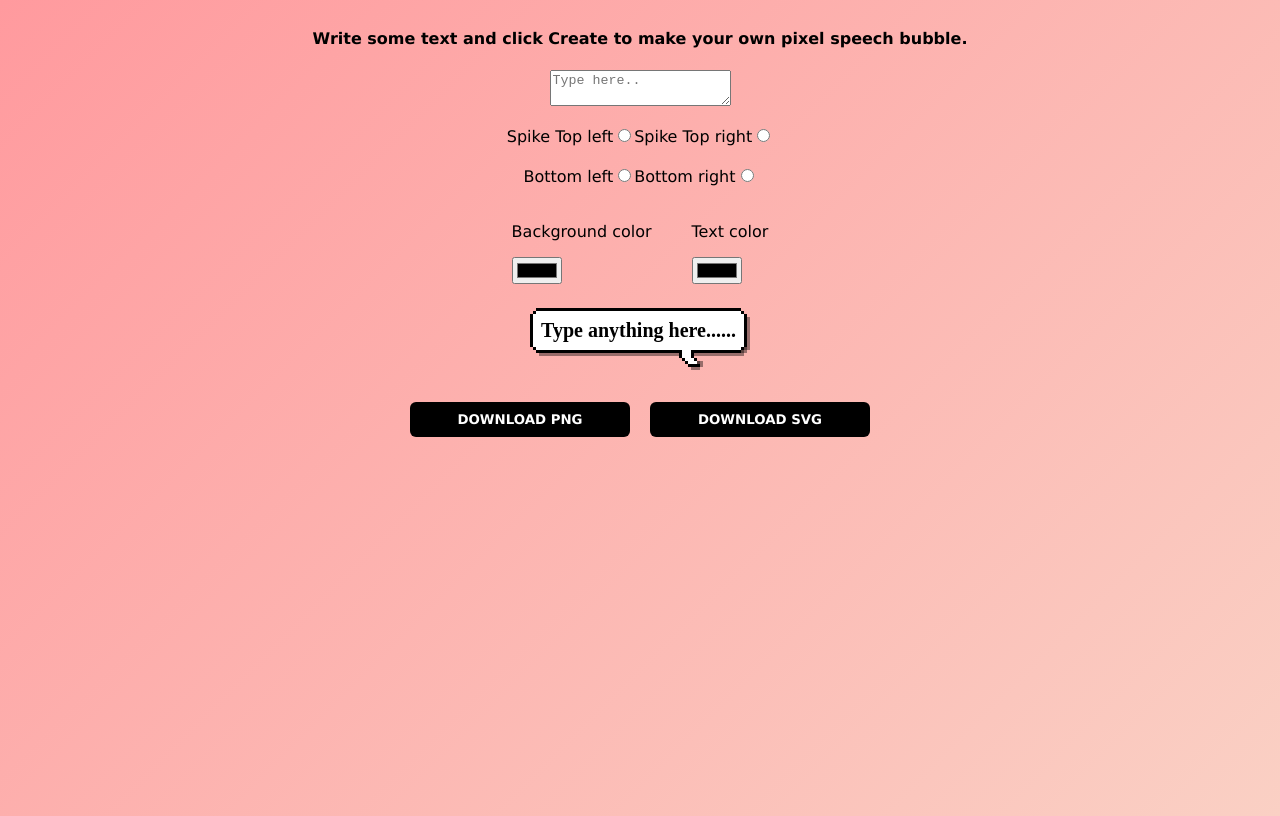
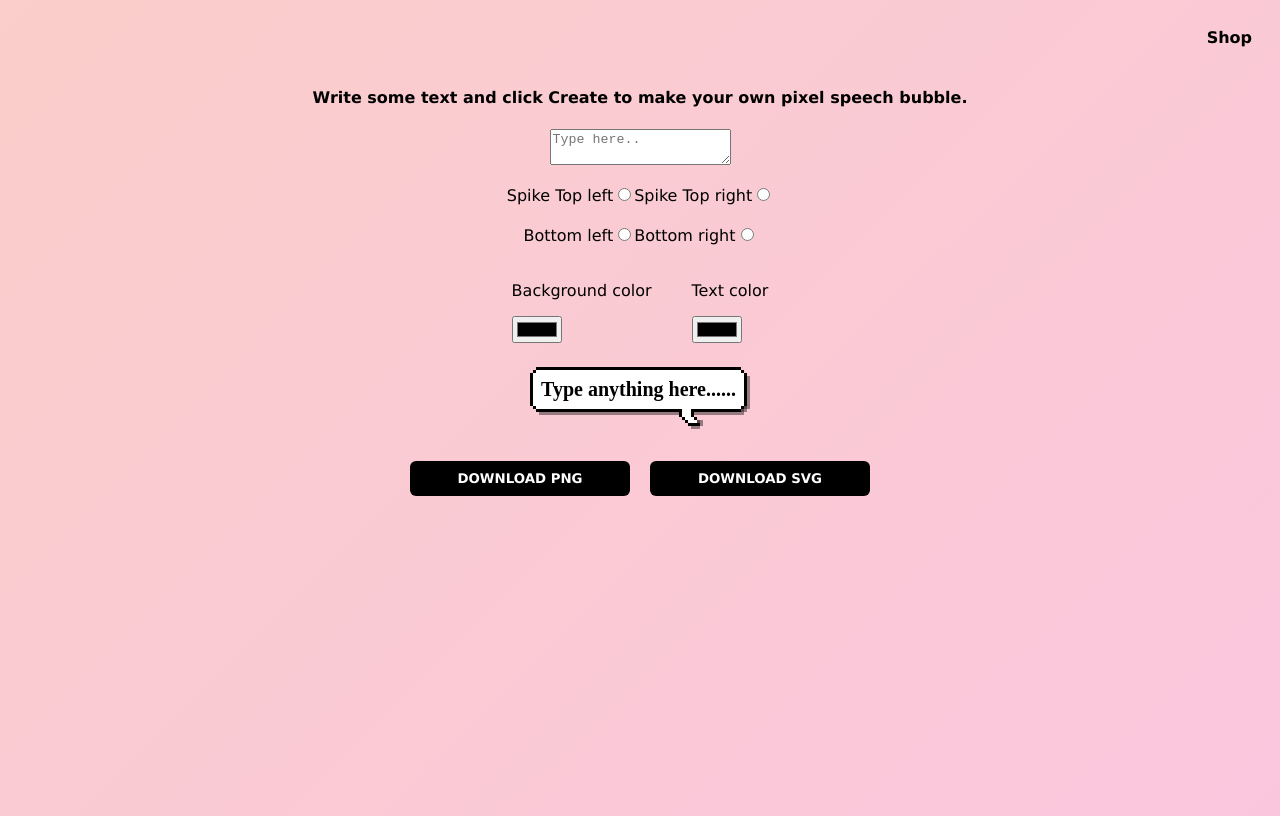
Before and after one commit to coder123332/chatbubble-project, a React (Vite) app: page / in a window 1280 px wide. Built offline with nearby package versions, Linux system fonts and the light colour scheme.

Commit message:
Add animated gradient background and navbar

```diff
--- a/src/App.css
+++ b/src/App.css
@@ -1,8 +1,28 @@
 /* General Styling */
 body {
     font-family: Verdana, sans-serif;
-    background: linear-gradient(135deg, #ff9a9e 0%, #fad0c4 100%);
+    background: linear-gradient(135deg, #ff9a9e, #fad0c4, #fbc2eb);
+    background-size: 400% 400%;
+    animation: gradientAnimation 15s ease infinite;
     min-height: 100vh;
+}
+
+@keyframes gradientAnimation {
+    0% { background-position: 0% 50%; }
+    50% { background-position: 100% 50%; }
+    100% { background-position: 0% 50%; }
+}
+
+.navbar {
+    display: flex;
+    justify-content: flex-end;
+    padding: 20px;
+}
+
+.navbar a {
+    color: #000;
+    text-decoration: none;
+    font-weight: bold;
 }
 
 .main--container {
--- a/src/App.jsx
+++ b/src/App.jsx
@@ -71,6 +71,9 @@ const ComicBubbles = () => {
 
   return (
     <div>
+      <nav className="navbar">
+        <a href="https://shop.yungfika.com" target="_blank" rel="noopener noreferrer">Shop</a>
+      </nav>
       <div className="main--container">
         <h4 className="text--white">Write some text and click Create to make your own pixel speech bubble.</h4>
         <textarea
```
